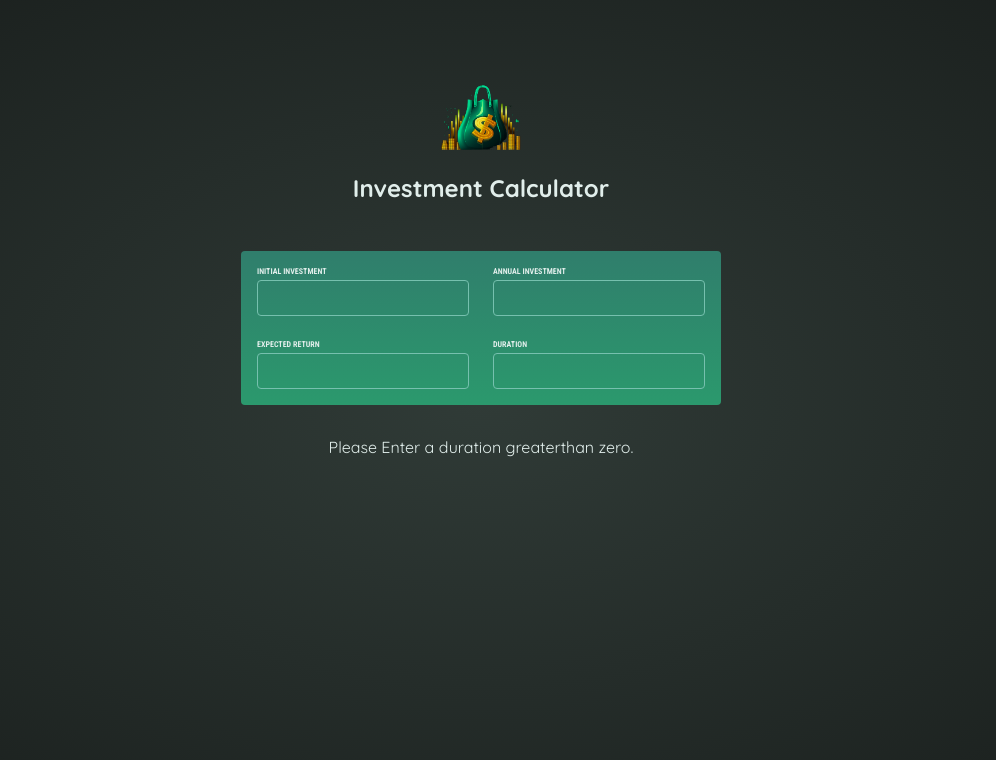
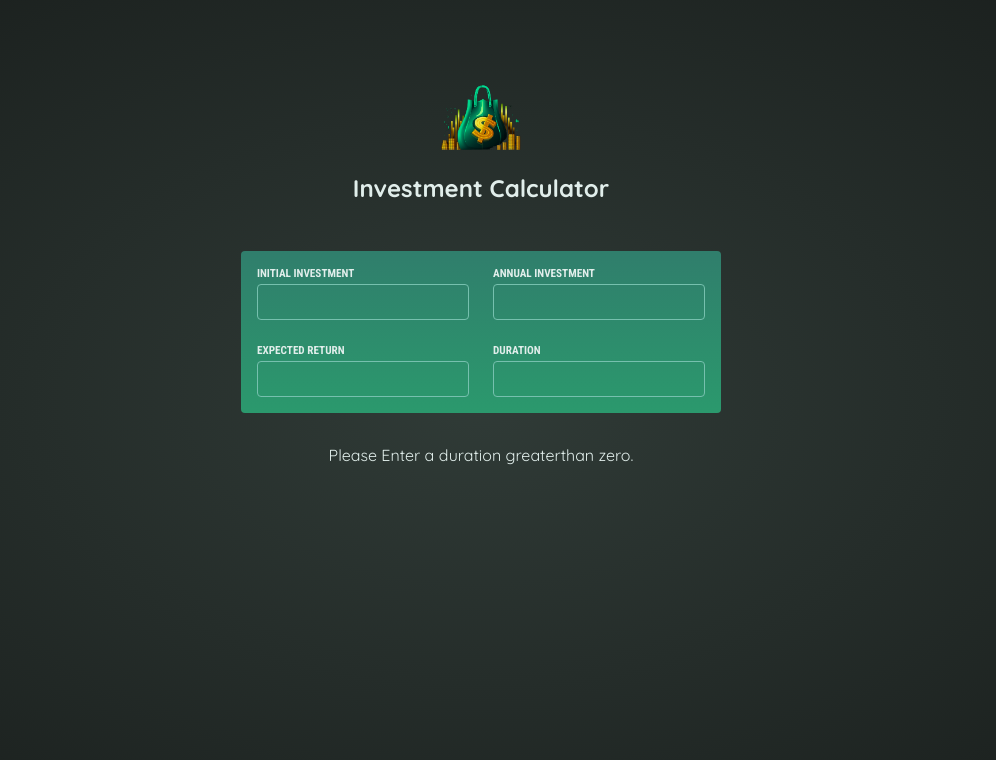
Before and after one commit to Sapientia01/Investment-Calculator, a React (Vite) app: page / in a window 1280 px wide. Shown: the top 760 px of the page, without its empty margins (159-1155 px from the left). Built offline with nearby package versions, Linux system fonts and the light colour scheme.

Commit message:
Update input.css

```diff
--- a/src/components/input.css
+++ b/src/components/input.css
@@ -3,7 +3,7 @@
   display: block;
   margin-bottom: 0.25rem;
   font-family: "Roboto Condensed", sans-serif;
-  font-size: 0.5rem;
+  font-size: 0.7rem;
   font-weight: bold;
   text-transform: uppercase;
 }
```
